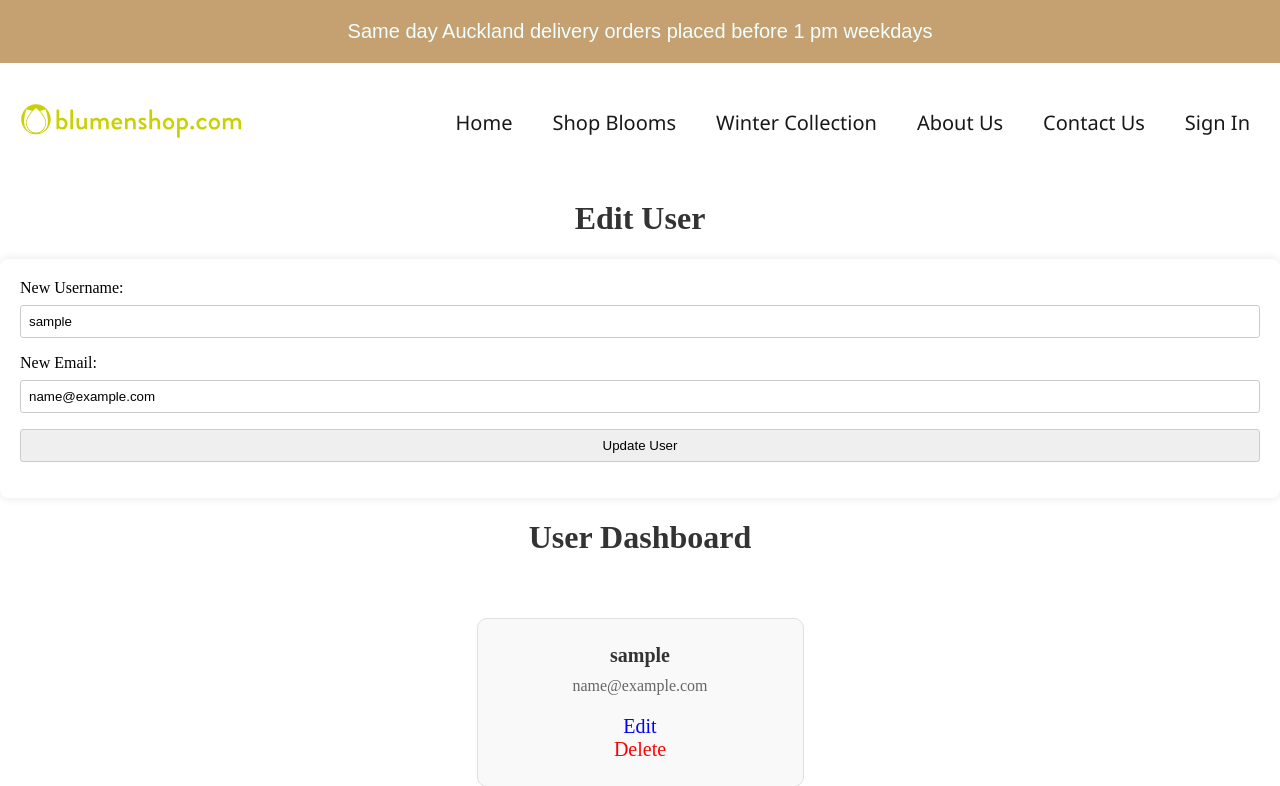
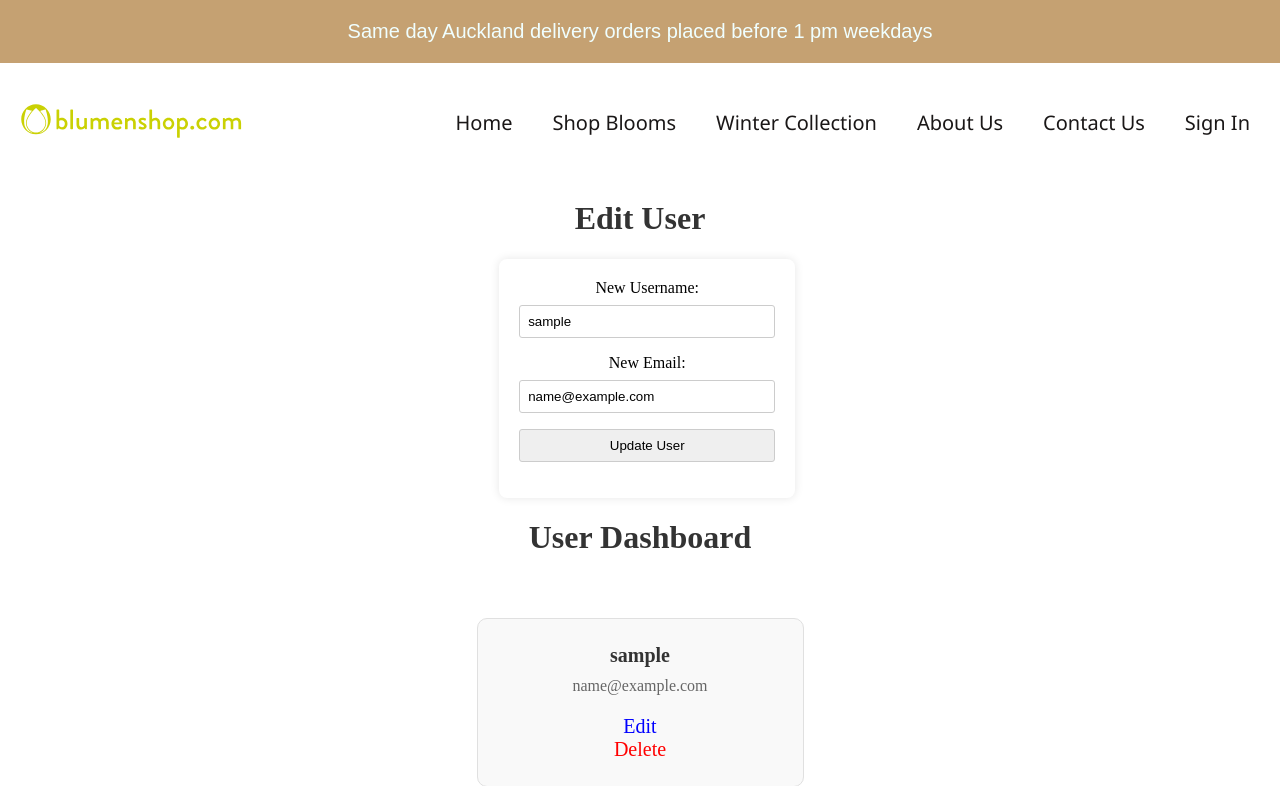
Before and after one commit to RinesaGerxhaliu/FlowerShop, a PHP site: page /dashboard.php?action=edit&user_id=1 in a window 1280 px wide. Shown: the top 786 px of the page. Run offline with PHP 8.4, Linux system fonts and the light colour scheme; the visitor is signed in with stand-in values (Sample User, id 1); tables that the repository leaves empty or names only in its code hold one stand-in row (values such as "Sample post"); data that the repository does not hold is empty.

Commit message:
finished all

```diff
--- a/assets/register.css
+++ b/assets/register.css
@@ -14,6 +14,12 @@ form {
   padding: 20px;
   border-radius: 8px;
   box-shadow: 0 0 10px rgba(0, 0, 0, 0.1);
+}
+
+.forma-editi{
+  width: 20%;
+  text-align: center;
+  margin-left: 39%;
 }
 
 label {
--- a/dashboard.php
+++ b/dashboard.php
@@ -45,7 +45,7 @@ if ($_SESSION['role'] === 'admin') {
             $userToEdit = $user->getUserById($userId);
             ?>
             <h1 class="titulli">Edit User</h1>
-            <form method="post" action="?action=update&user_id=<?= $userId ?>">
+            <form method="post" action="?action=update&user_id=<?= $userId ?>" class="forma-editi">
                 <label for="new_username">New Username:</label>
                 <input type="text" name="new_username" value="<?= $userToEdit["username"] ?>">
                 <label for="new_email">New Email:</label>
```
Also changed, not shown: register.php (+21 -0 lines).
